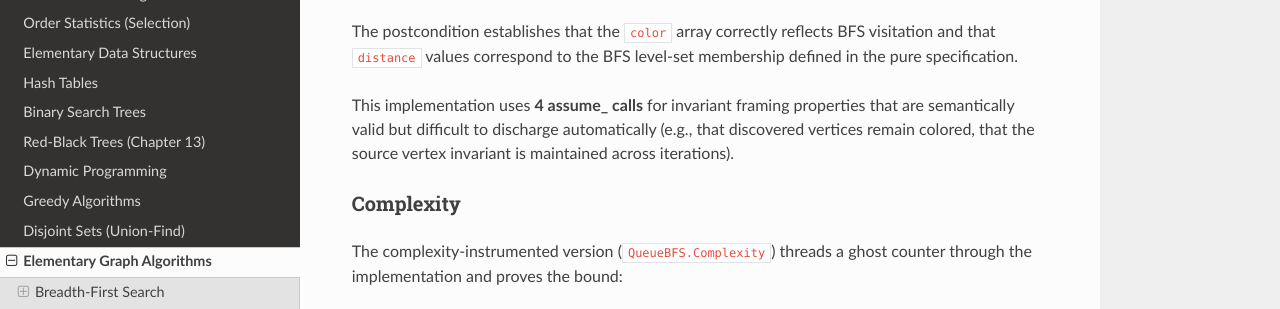
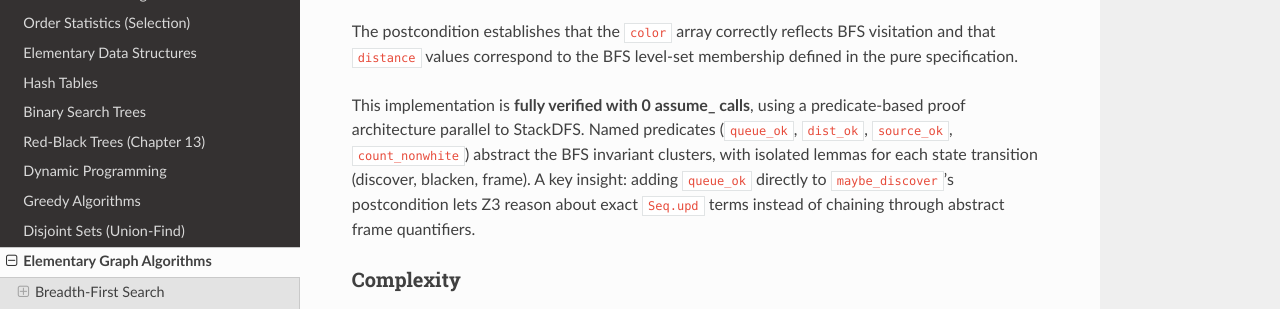
Before and after one commit to FStarLang/AlgoStar, a Sphinx documentation site: the page built from doc/ch22_graphs.rst, in a window 1280 px wide and 900 px high, scrolled down 1083 px, cut to the strip 162-471 px from the top of the window. Built offline with Sphinx 7.4.7 and the Read the Docs theme 3.1.0, drawn with Linux system fonts in a browser that asks for light colours.

Commit message:
QueueBFS: fully verified with 0 assume_ (was 4)
Predicate-based proof architecture parallel to StackDFS:
- Named predicates: queue_ok, dist_ok, source_ok, count_nonwhite
- Isolated lemmas: queue_ok_after_discover, blacken_preserves_*,
  count_nonwhite_*, frame_preserves_*, discover_preserves_dist_ok
- Key insight: adding queue_ok to maybe_discover postcondition
  lets Z3 reason about exact Seq.upd terms, avoiding chained
  quantifier triggers through abstract frame properties
- Fixed count_nonwhite_upd_single to use pre-assignment state
- Updated PROGRESS_PLAN.md (29 assume_ total, was 33)
- Updated doc/ch22_graphs.rst

Co-authored-by: Copilot <223556219+Copilot@users.noreply.github.com>

```diff
--- a/doc/ch22_graphs.rst
+++ b/doc/ch22_graphs.rst
@@ -62,10 +62,13 @@ The postcondition establishes that the ``color`` array correctly
 reflects BFS visitation and that ``distance`` values correspond to
 the BFS level-set membership defined in the pure specification.
 
-This implementation uses **4 assume_ calls** for invariant framing
-properties that are semantically valid but difficult to discharge
-automatically (e.g., that discovered vertices remain colored, that
-the source vertex invariant is maintained across iterations).
+This implementation is **fully verified with 0 assume_ calls**, using a
+predicate-based proof architecture parallel to StackDFS. Named predicates
+(``queue_ok``, ``dist_ok``, ``source_ok``, ``count_nonwhite``) abstract
+the BFS invariant clusters, with isolated lemmas for each state transition
+(discover, blacken, frame). A key insight: adding ``queue_ok`` directly to
+``maybe_discover``'s postcondition lets Z3 reason about exact ``Seq.upd``
+terms instead of chaining through abstract frame quantifiers.
 
 Complexity
 ~~~~~~~~~~
@@ -263,7 +266,7 @@ Verification Status Summary
      - 0
    * - QueueBFS
      - Pulse impl
-     - 4 assume\_
+     - **0** ✅
    * - QueueBFS.Complexity
      - Pulse impl
      - 6 assume\_
```
Also changed, not shown: PROGRESS_PLAN.md (+5 -7 lines), 1 other file.
